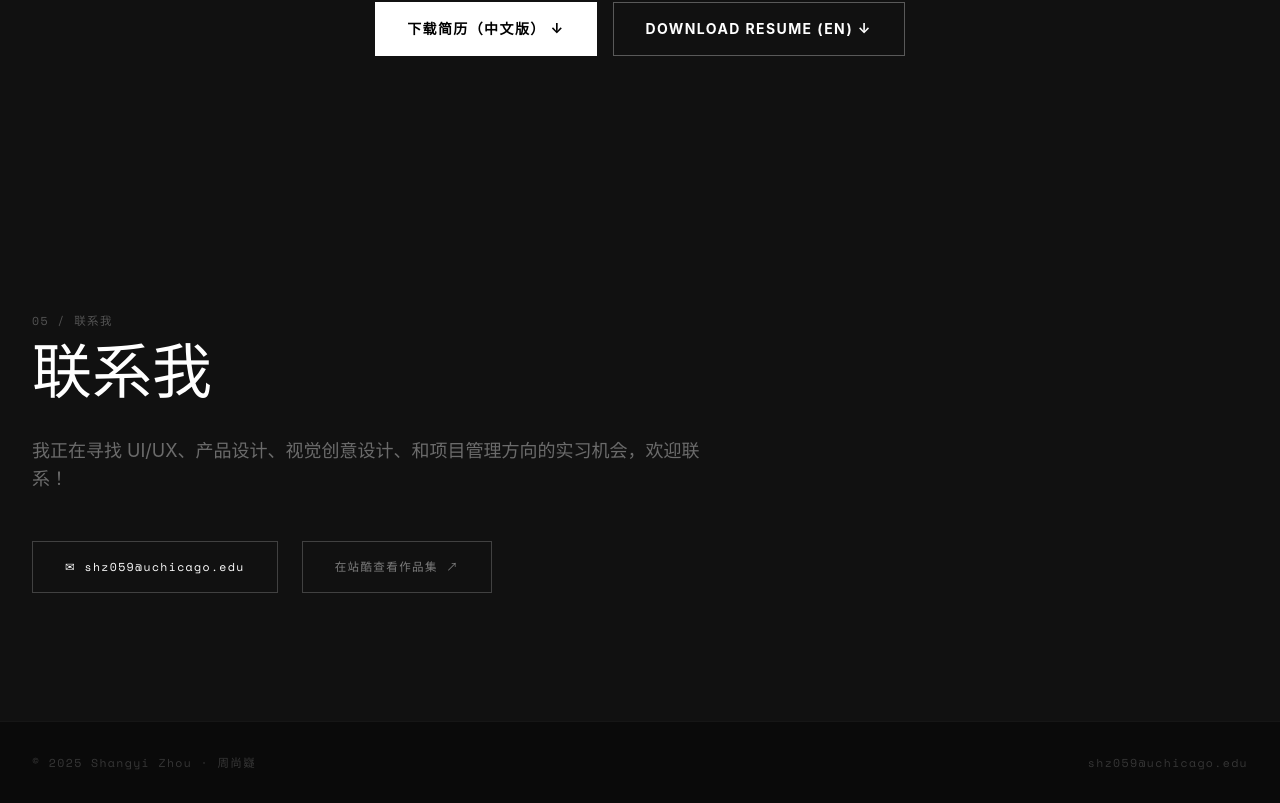
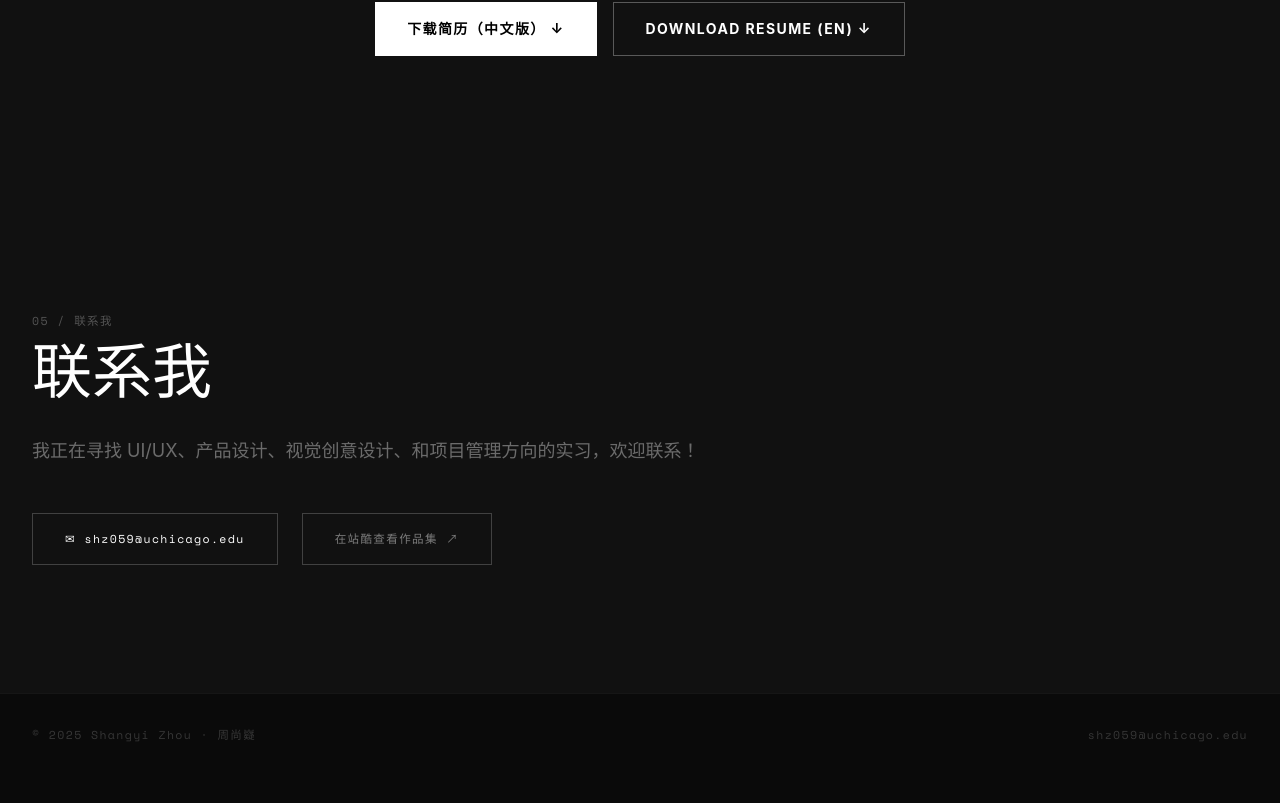
Before and after one commit to alfalfa14/Design, a SvelteKit app: page / in a window 1280 px wide. Shown: the part 5029-5832 px from the top of the page. After the commit the page ends 5804 px from the top, so only its background shows below. Built offline with nearby package versions, Linux system fonts and the light colour scheme.

Commit message:
update content

```diff
--- a/src/routes/+page.svelte
+++ b/src/routes/+page.svelte
@@ -54,7 +54,7 @@
       resumeDesc: '下载我的完整简历，了解更多关于我的经历和技能。',
       resumeBtn: '下载简历',
       contactTitle: '联系我',
-      contactDesc: '我正在寻找 UI/UX、产品设计、视觉创意设计、和项目管理方向的实习机会，欢迎联系！',
+      contactDesc: '我正在寻找 UI/UX、产品设计、视觉创意设计、和项目管理方向的实习，欢迎联系！',
       portfolioLink: '在站酷查看作品集',
       close: '✕ 关闭',
       campusTitle: '校园经历',
```
